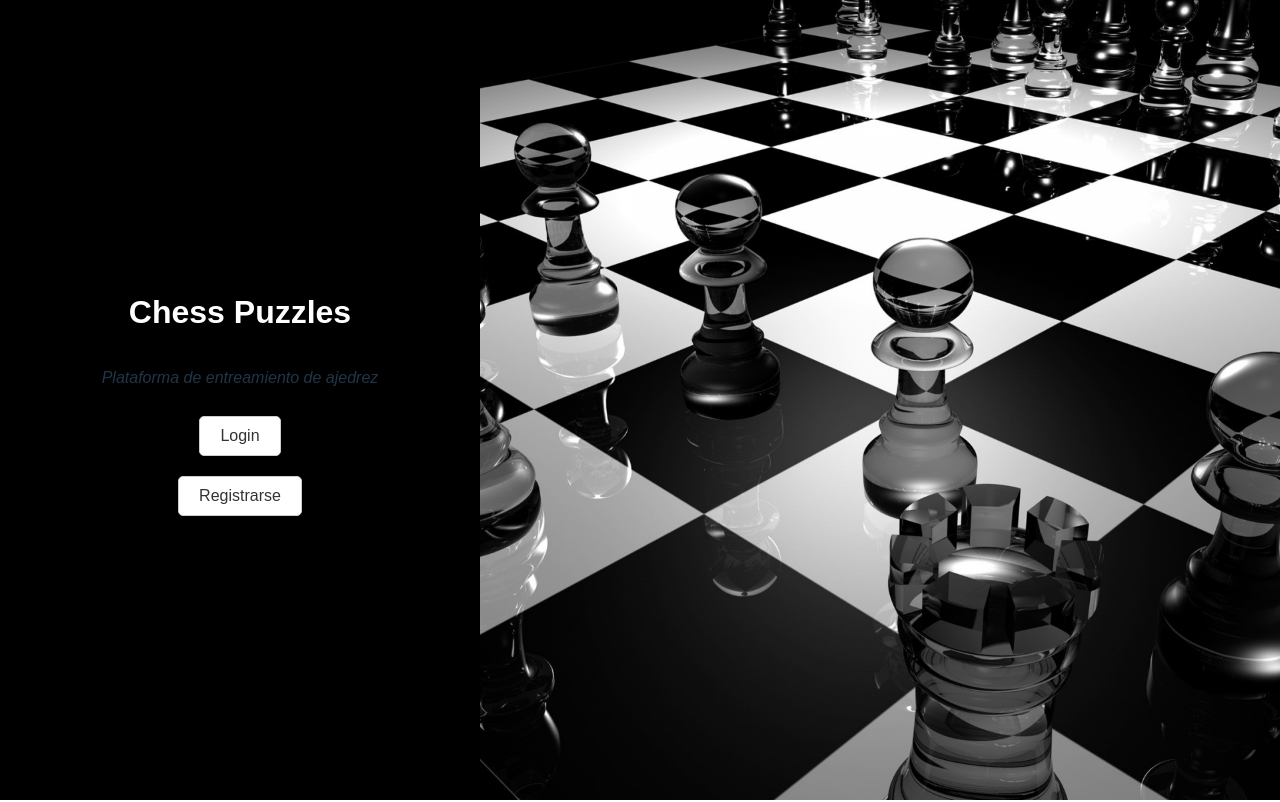
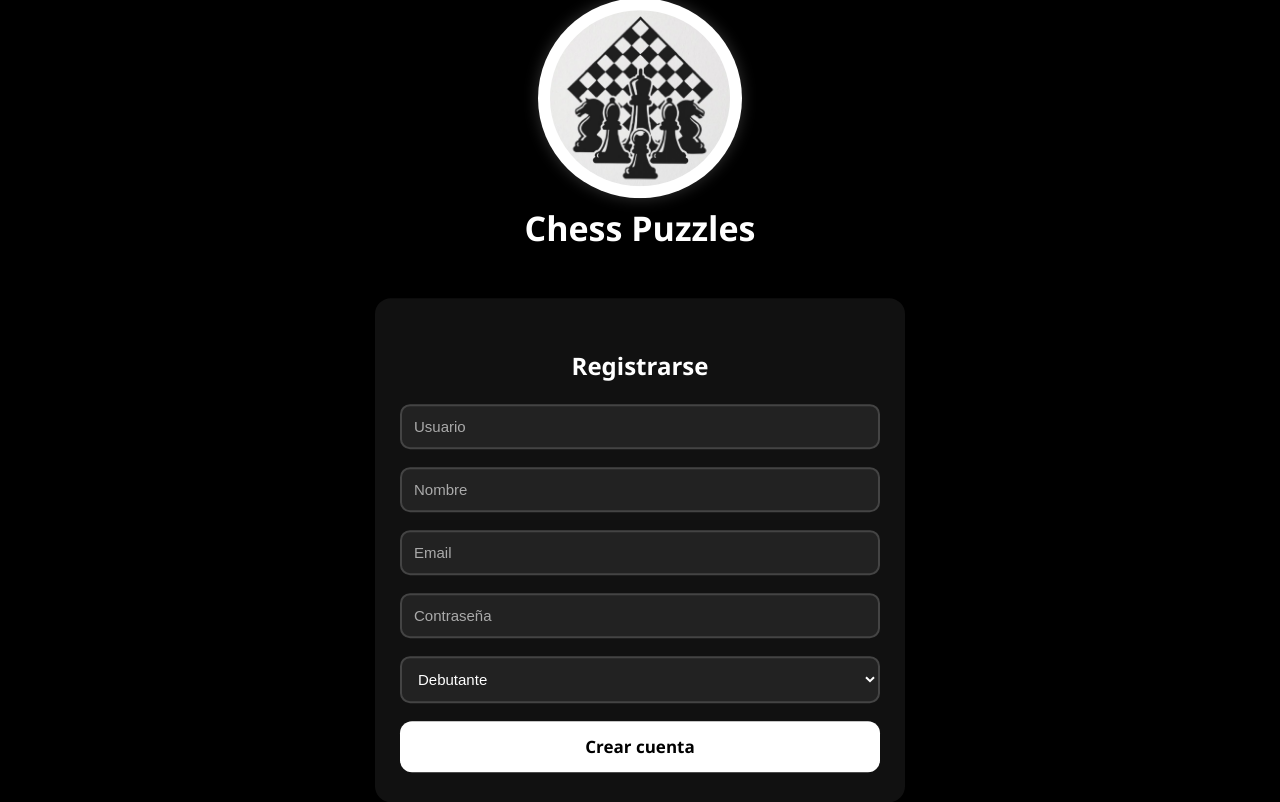
Before and after one commit to Dieg0ard/UI-Chess-Puzzles, a React (Vite) app: page /register in a window 1280 px wide. Built offline with nearby package versions, Linux system fonts and the light colour scheme.

Commit message:
Implementación de login y registro

```diff
--- a/src/App.jsx
+++ b/src/App.jsx
@@ -1,9 +1,22 @@
-// App.jsx
 import React from "react";
+import { BrowserRouter as Router, Routes, Route } from "react-router-dom";
+
 import HomePage from "./pages/HomePage";
+import RegisterPage from "./pages/RegisterPage";
+import LoginPage from "./pages/LoginPage";
+
 
 function App() {
-  return <HomePage />;
+  return (
+    <Router>
+      <Routes>
+        <Route path="/" element={<HomePage />} />
+        <Route path="/register" element={<RegisterPage />} />
+        <Route path="/login" element={<LoginPage />} />
+
+      </Routes>
+    </Router>
+  );
 }
 
 export default App;
--- /dev/null
+++ b/src/pages/LoginPage.css
@@ -0,0 +1,104 @@
+body {
+  margin: 0;
+  padding: 0;
+  font-family: 'Segoe UI', Tahoma, Geneva, Verdana, sans-serif;
+  background-color: #000;
+  color: #fff;
+}
+
+.login-container {
+  display: flex;
+  flex-direction: column;
+  align-items: center;
+  justify-content: center;
+  position: absolute;
+  top: 50%;
+  left: 50%;
+  transform: translate(-50%, -50%);
+  background-color: #000;
+  color: #fff;
+  text-align: center;
+  min-height: 100vh;
+  width: 100%;
+}
+
+.login-header {
+  display: flex;
+  flex-direction: column;
+  align-items: center;
+  margin-bottom: 30px;
+}
+
+.login-logo {
+  width: 180px;
+  height: auto;
+  border-radius: 50%;
+  background-color: #fff;
+  padding: 12px;
+  box-shadow: 0 0 15px #fff3;
+}
+
+.title {
+  font-size: 34px;
+  font-weight: bold;
+  margin-top: 12px;
+  color: #fff;
+}
+
+.login-form {
+  background-color: #111;
+  padding: 30px 25px;
+  border-radius: 16px;
+  width: 100%;
+  max-width: 480px;
+  display: flex;
+  flex-direction: column;
+}
+
+.login-form h2 {
+  text-align: center;
+  font-size: 24px;
+  margin-bottom: 20px;
+}
+
+.login-form input {
+  padding: 12px;
+  margin-bottom: 18px;
+  border: 2px solid #444;
+  border-radius: 10px;
+  background-color: #222;
+  color: #fff;
+  font-size: 15px;
+}
+
+.login-form input::placeholder {
+  color: #aaa;
+}
+
+.login-form input:focus {
+  border-color: #fff;
+  outline: none;
+}
+
+button[type='submit'] {
+  padding: 14px;
+  background-color: #fff;
+  color: #000;
+  font-size: 17px;
+  font-weight: bold;
+  border: none;
+  border-radius: 12px;
+  cursor: pointer;
+  transition: background-color 0.3s ease;
+}
+
+button[type='submit']:hover {
+  background-color: #ccc;
+}
+
+.message {
+  margin-top: 15px;
+  text-align: center;
+  font-weight: bold;
+  color: #0f0;
+}
--- /dev/null
+++ b/src/pages/LoginPage.jsx
@@ -0,0 +1,74 @@
+// src/pages/LoginPage.jsx
+import React, { useState, useEffect } from 'react';
+import './LoginPage.css';
+import logo from '../assets/register-image.jpg';
+
+function LoginPage() {
+  const [usuarios, setUsuarios] = useState([]);
+  const [formData, setFormData] = useState({
+    nombre_usuario: '',
+    clave: ''
+  });
+  const [message, setMessage] = useState('');
+
+  useEffect(() => {
+    fetch('http://localhost:8080/chess-puzzles/resources/usuarios/todosusuarios')
+      .then(res => res.json())
+      .then(data => setUsuarios(data))
+      .catch(err => console.error('Error:', err));
+  }, []);
+
+  const handleChange = (e) => {
+    const { name, value } = e.target;
+    setFormData({ ...formData, [name]: value });
+  };
+
+  const handleSubmit = (e) => {
+    e.preventDefault();
+    const usuarioValido = usuarios.find(
+      u => u.nombreUsuario === formData.nombre_usuario && u.clave === formData.clave
+    );
+
+    if (usuarioValido) {
+      localStorage.setItem('usuario', formData.nombre_usuario);
+    } else {
+      setMessage('Credenciales incorrectas ❌');
+    }
+  };
+
+  return (
+    <div className="login-container">
+      <div className="login-header">
+        <img src={logo} alt="Logo" className="login-logo" />
+        <h1 className="title">Chess Puzzles</h1>
+      </div>
+
+      <form className="login-form" onSubmit={handleSubmit}>
+        <h2>Iniciar Sesión</h2>
+
+        <input
+          type="text"
+          name="nombre_usuario"
+          placeholder="Usuario"
+          value={formData.nombre_usuario}
+          onChange={handleChange}
+          required
+        />
+
+        <input
+          type="password"
+          name="clave"
+          placeholder="Contraseña"
+          value={formData.clave}
+          onChange={handleChange}
+          required
+        />
+
+        <button type="submit">Entrar</button>
+        {message && <p className="message">{message}</p>}
+      </form>
+    </div>
+  );
+}
+
+export default LoginPage;
--- /dev/null
+++ b/src/pages/RegisterPage.css
@@ -0,0 +1,106 @@
+body {
+    margin: 0;
+    padding: 0;
+    font-family: 'Segoe UI', Tahoma, Geneva, Verdana, sans-serif;
+    background-color: #000;
+    color: #fff;
+}
+
+.register-container {
+    display: flex;
+    flex-direction: column;
+    align-items: center;
+    justify-content: center;
+    position: absolute;
+    top: 50%;
+    left: 50%;
+    transform: translate(-50%, -50%);
+    background-color: #000;
+    color: #fff;
+    text-align: center;
+    min-height: 100vh;
+    width: 100%;
+}
+
+.register-header {
+    display: flex;
+    flex-direction: column;
+    align-items: center;
+    margin-bottom: 30px;
+}
+
+.register-logo {
+    width: 180px;
+    height: auto;
+    border-radius: 50%;
+    background-color: #fff;
+    padding: 12px;
+    box-shadow: 0 0 15px #fff3;
+}
+
+.title {
+    font-size: 34px;
+    font-weight: bold;
+    margin-top: 12px;
+    color: #fff;
+}
+
+.register-form {
+    background-color: #111;
+    padding: 30px 25px;
+    border-radius: 16px;
+    width: 100%;
+    max-width: 480px;
+    display: flex;
+    flex-direction: column;
+}
+
+.register-form h2 {
+    text-align: center;
+    font-size: 24px;
+    margin-bottom: 20px;
+}
+
+.register-form input,
+.register-form select {
+    padding: 12px;
+    margin-bottom: 18px;
+    border: 2px solid #444;
+    border-radius: 10px;
+    background-color: #222;
+    color: #fff;
+    font-size: 15px;
+}
+
+.register-form input::placeholder {
+    color: #aaa;
+}
+
+.register-form input:focus,
+.register-form select:focus {
+    border-color: #fff;
+    outline: none;
+}
+
+button[type='submit'] {
+    padding: 14px;
+    background-color: #fff;
+    color: #000;
+    font-size: 17px;
+    font-weight: bold;
+    border: none;
+    border-radius: 12px;
+    cursor: pointer;
+    transition: background-color 0.3s ease;
+}
+
+button[type='submit']:hover {
+    background-color: #ccc;
+}
+
+.message {
+    margin-top: 15px;
+    text-align: center;
+    font-weight: bold;
+    color: #0f0;
+}
--- /dev/null
+++ b/src/pages/RegisterPage.jsx
@@ -0,0 +1,105 @@
+import React, { useState } from 'react';
+import { useNavigate } from 'react-router-dom';
+import './RegisterPage.css';
+import logo from '../assets/register-image.jpg';
+
+function RegisterPage() {
+  const navigate = useNavigate();
+
+  const [formData, setFormData] = useState({
+    nombre_usuario: '',
+    nombre_real: '',
+    correo: '',
+    clave: '',
+    nivel_ajedrez: 1,
+  });
+
+  const [message, setMessage] = useState('');
+
+  const handleChange = (e) => {
+    const { name, value } = e.target;
+    setFormData({ ...formData, [name]: value });
+  };
+
+  const handleSubmit = async (e) => {
+    e.preventDefault();
+    const url = `http://localhost:8080/chess-puzzles/resources/usuarios/usuario/${formData.nombre_usuario}/${formData.nombre_real}/${formData.correo}/${formData.clave}/${formData.nivel_ajedrez}`;
+
+    try {
+      const res = await fetch(url, { method: 'POST' });
+      if (res.ok) {
+        navigate('/login'); //
+      } else {
+        setMessage('Error al registrar ❌');
+      }
+    } catch (error) {
+      console.error(error);
+      setMessage('Error de red ❌');
+    }
+  };
+
+  return (
+    <div className="register-container">
+      <div className="register-header">
+        <img src={logo} alt="Logo" className="register-logo" />
+        <h1 className="title">Chess Puzzles</h1>
+      </div>
+
+      <form className="register-form" onSubmit={handleSubmit}>
+        <h2>Registrarse</h2>
+
+        <input
+          type="text"
+          name="nombre_usuario"
+          placeholder="Usuario"
+          value={formData.nombre_usuario}
+          onChange={handleChange}
+          required
+        />
+
+        <input
+          type="text"
+          name="nombre_real"
+          placeholder="Nombre"
+          value={formData.nombre_real}
+          onChange={handleChange}
+          required
+        />
+
+        <input
+          type="email"
+          name="correo"
+          placeholder="Email"
+          value={formData.correo}
+          onChange={handleChange}
+          required
+        />
+
+        <input
+          type="password"
+          name="clave"
+          placeholder="Contraseña"
+          value={formData.clave}
+          onChange={handleChange}
+          required
+        />
+
+        <select
+          name="nivel_ajedrez"
+          value={formData.nivel_ajedrez}
+          onChange={handleChange}
+          required
+        >
+          <option value={1}>Debutante</option>
+          <option value={2}>Intermedio</option>
+          <option value={3}>Avanzado</option>
+        </select>
+
+        <button type="submit">Crear cuenta</button>
+        {message && <p className="message">{message}</p>}
+      </form>
+    </div>
+  );
+}
+
+export default RegisterPage;
```
Also changed, not shown: src/assets/register-image.jpg (added).
